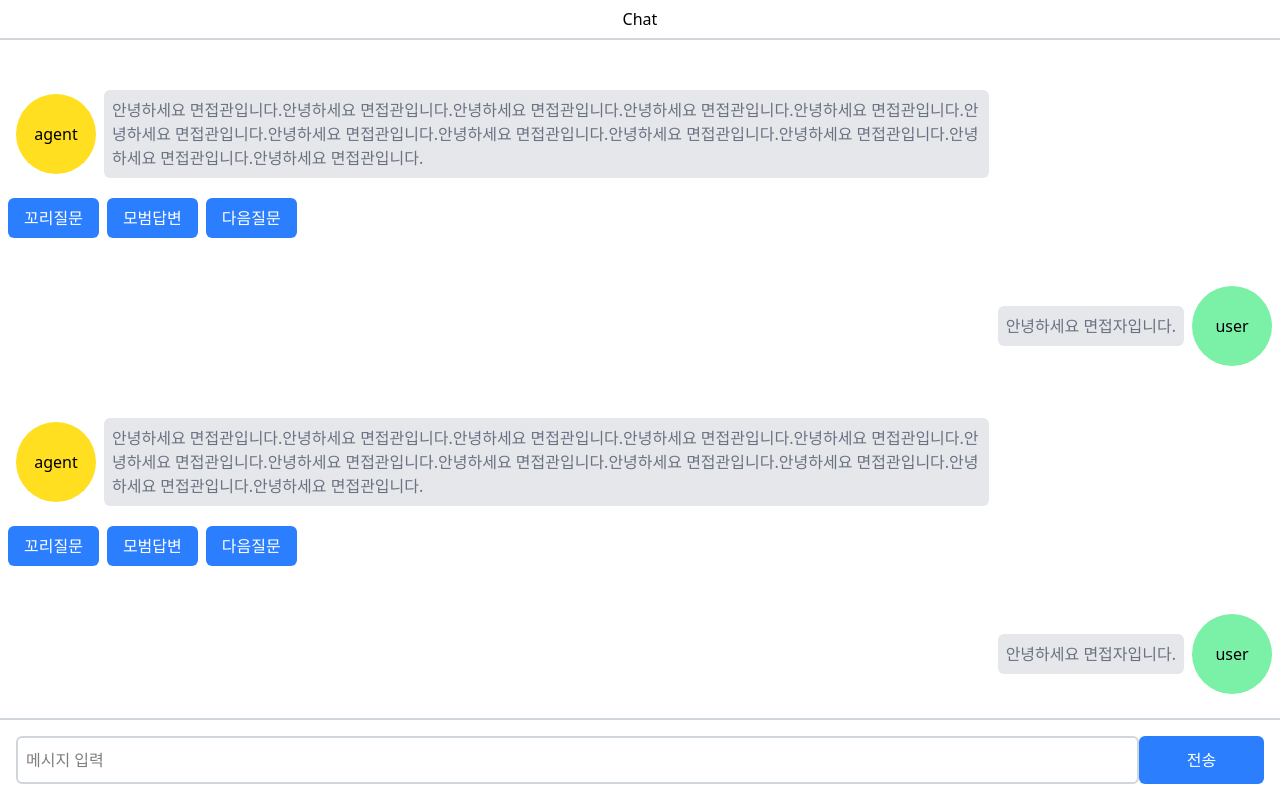
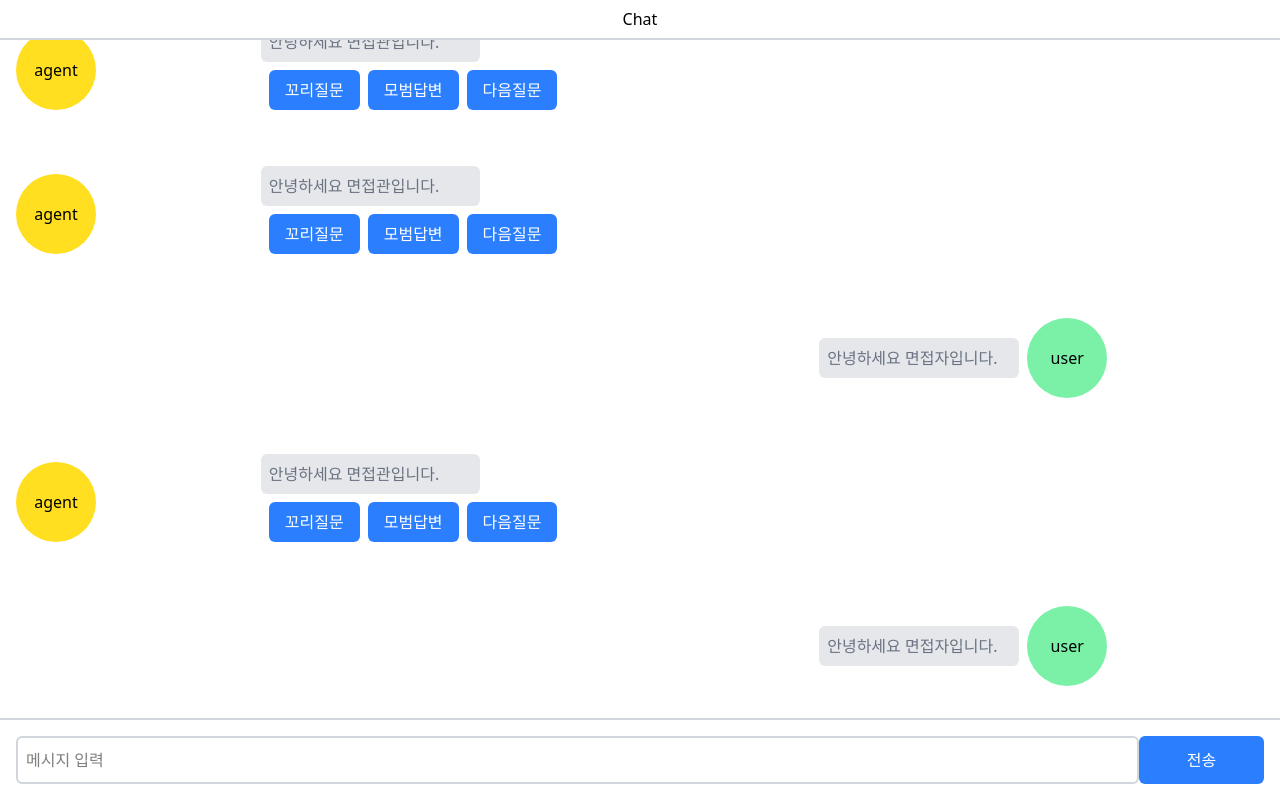
Before and after one commit to jparkk0517/NLP-team-project, a React (Vite) app in the folder frontend/: page / in a window 1280 px wide. Built offline with nearby package versions, Linux system fonts and the light colour scheme.

Commit message:
feat: 채팅 메시지 UI 개선 및 하단 콘텐츠 추가

```diff
--- a/frontend/src/entity/chat/ui/Message.tsx
+++ b/frontend/src/entity/chat/ui/Message.tsx
@@ -4,20 +4,31 @@ import Button from '../../../shared/Button';
 
 const UserIcon = ({ speaker }: { speaker: SpeakerType }) => {
   return (
+    <div className='w-[20%]'>
       <span
         className={`text-black rounded-full p-2 w-20 h-20 flex items-center justify-center m-2
       ${speaker === 'agent' ? 'bg-yellow-300' : 'bg-green-300'}
       `}>
         {speaker}
       </span>
+    </div>
   );
 };
 
-const Content = ({ content }: { content: string }) => {
+const Content = ({
+  content,
+  bottomContent,
+}: {
+  content: string;
+  bottomContent?: React.ReactNode;
+}) => {
   return (
-    <span className='text-gray-500 rounded-md bg-gray-200 p-2 max-w-[70%]'>
+    <div>
+      <div className='p-2 text-gray-500 rounded-md bg-gray-200 p-2 max-w-[70%] max-h-[300px] min-w-[200px] overflow-scroll'>
         {content}
-    </span>
+      </div>
+      {bottomContent}
+    </div>
   );
 };
 
@@ -73,11 +84,12 @@ const Message = ({ id, type, speaker, content }: ChatHistoryDTO) => {
     <div className='w-full items-center my-4'>
       {isAgent ? (
         <>
-          <div className='flex flex-row items-center p-2'>
+          <div className='flex p-2'>
             <UserIcon speaker={speaker} />
-            <Content content={content} />
-          </div>
-          {type === 'answer' && (
+            <Content
+              content={content}
+              bottomContent={
+                type === 'answer' ? (
                   <div className='flex flex-row p-2'>
                     <Button
                       className='mr-2'
@@ -95,11 +107,14 @@ const Message = ({ id, type, speaker, content }: ChatHistoryDTO) => {
                       다음질문
                     </Button>
                   </div>
-          )}
+                ) : null
+              }
+            />
+          </div>
         </>
       ) : (
         <>
-          <div className='flex flex-row-reverse w-full items-center'>
+          <div className='flex flex-row-reverse p-2 items-center'>
             <UserIcon speaker={speaker} />
             <Content content={content} />
           </div>
--- a/frontend/src/feature/chat/ui/ChatBody.tsx
+++ b/frontend/src/feature/chat/ui/ChatBody.tsx
@@ -15,7 +15,7 @@ const randomMockDataGenerator = () => {
         type: isAgent ? 'answer' : 'question',
         speaker: isAgent ? 'agent' : 'user',
         content: isAgent
-          ? '안녕하세요 면접관입니다.안녕하세요 면접관입니다.안녕하세요 면접관입니다.안녕하세요 면접관입니다.안녕하세요 면접관입니다.안녕하세요 면접관입니다.안녕하세요 면접관입니다.안녕하세요 면접관입니다.안녕하세요 면접관입니다.안녕하세요 면접관입니다.안녕하세요 면접관입니다.안녕하세요 면접관입니다.'
+          ? '안녕하세요 면접관입니다.'
           : '안녕하세요 면접자입니다.',
       };
     }) as ChatHistoryDTO[];
```
Lines whose indentation alone changed are shown as unchanged.
